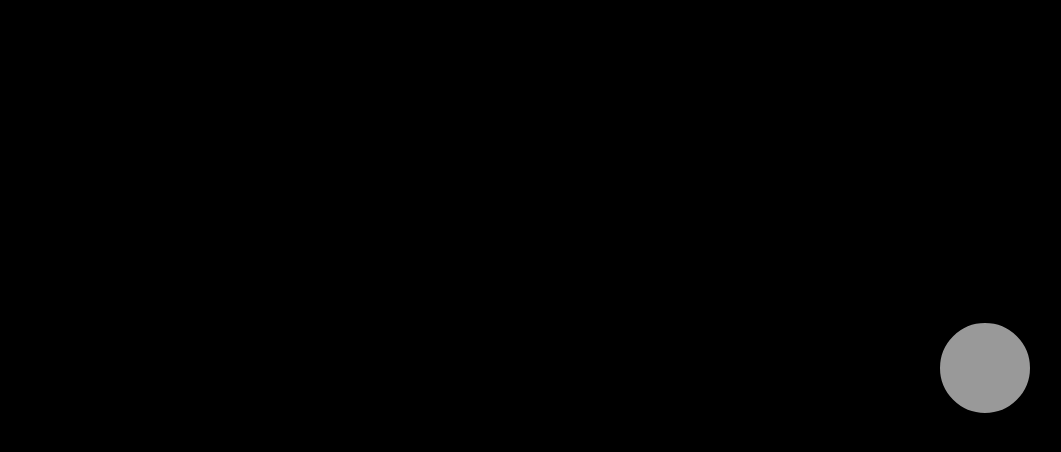
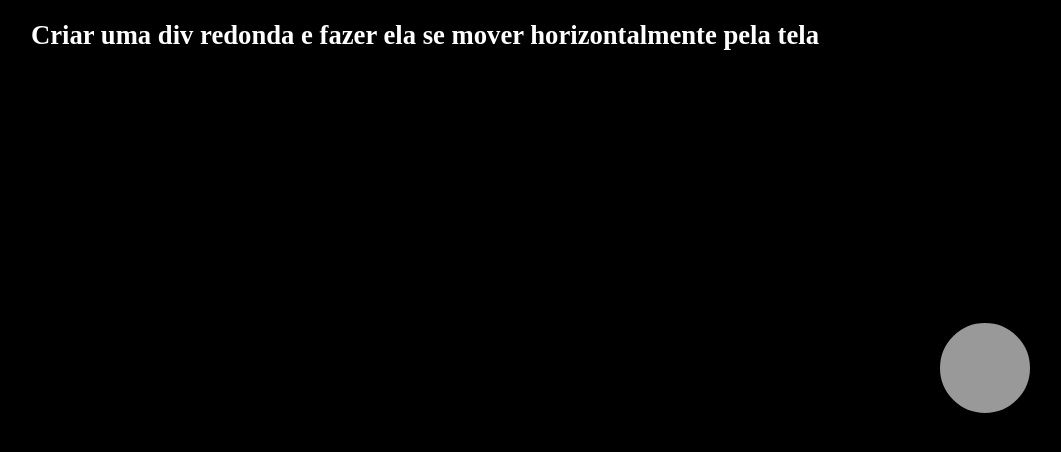
Before and after one commit to CarlaDeOliveira99/ExerciciosEmJavaScript, a plain HTML site: page Exe06/index.html in a window 1280 px wide. Shown: the whole page, without its empty margins (215-1276 px from the left). Drawn offline with Linux system fonts and the light colour scheme.

Commit message:
acrescentado texto no gif e atualizado o gif do exercicio 06

```diff
--- a/Exe06/index.html
+++ b/Exe06/index.html
@@ -21,10 +21,20 @@
                 border-radius: 100%;
                 top: 40%;
             }
+
+            #text{
+                color: white;
+                margin: 20px auto;
+                font-size: 20pt;
+                font-weight: bold;
+                width: fit-content;
+                height: fit-content;
+            }
         </style>
     </head>
     <body>
 
+        <div id="text"><span>Criar uma div redonda e fazer ela se mover horizontalmente pela tela</span></div>
 
         <div id="circulo"></div>
 
```
Also changed, not shown: Imagens e gifs dos exercícios/exe06.gif.
